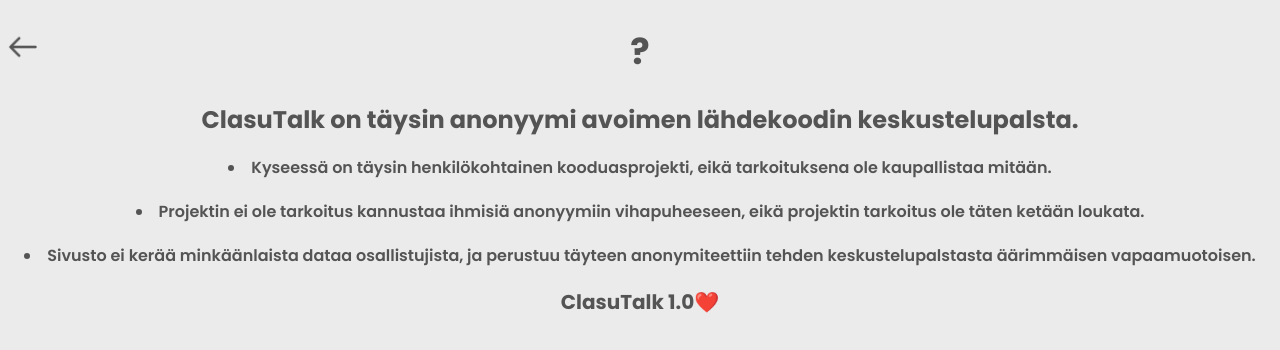
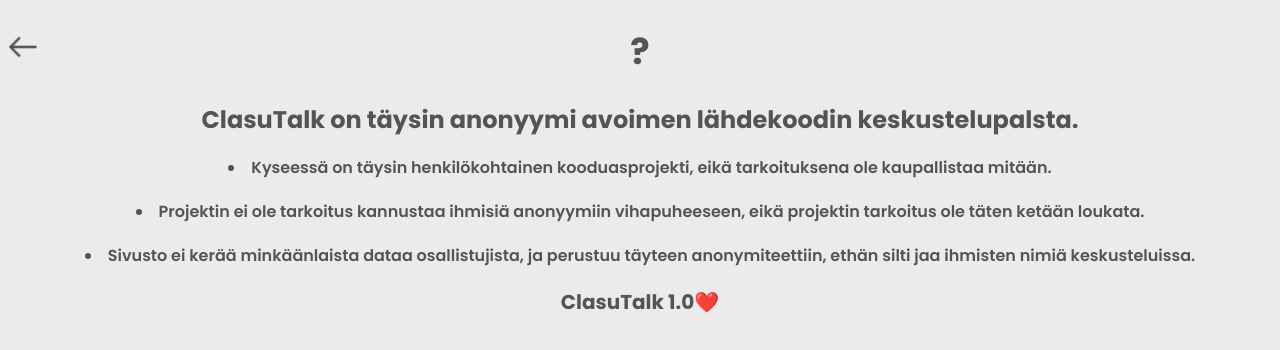
Before and after one commit to webdexwork/clasutalk, a React (Vite) app: page /info in a window 1280 px wide. Shown: the top 350 px of the page. Built offline with nearby package versions, Linux system fonts and the light colour scheme; no server answers.

Commit message:
fixed info

```diff
--- a/src/Components/Info/Info.jsx
+++ b/src/Components/Info/Info.jsx
@@ -13,7 +13,7 @@
                 <ul className='list-disc list-inside text-l text-center w-screen mx-auto'>
                     <li className='m-5 font-semibold'>Kyseessä on täysin henkilökohtainen kooduasprojekti, eikä tarkoituksena ole kaupallistaa mitään.</li>
                     <li className='m-5 font-semibold'>Projektin ei ole tarkoitus kannustaa ihmisiä anonyymiin vihapuheeseen, eikä projektin tarkoitus ole täten ketään loukata.</li>
-                    <li className='m-5 font-semibold'>Sivusto ei kerää minkäänlaista dataa osallistujista, ja perustuu täyteen anonymiteettiin tehden keskustelupalstasta äärimmäisen vapaamuotoisen.</li>
+                    <li className='m-5 font-semibold'>Sivusto ei kerää minkäänlaista dataa osallistujista, ja perustuu täyteen anonymiteettiin, ethän silti jaa ihmisten nimiä keskusteluissa.</li>
                     <p className='font-bold text-xl'>ClasuTalk 1.0❤️</p>
                 </ul>
             </section>
```
